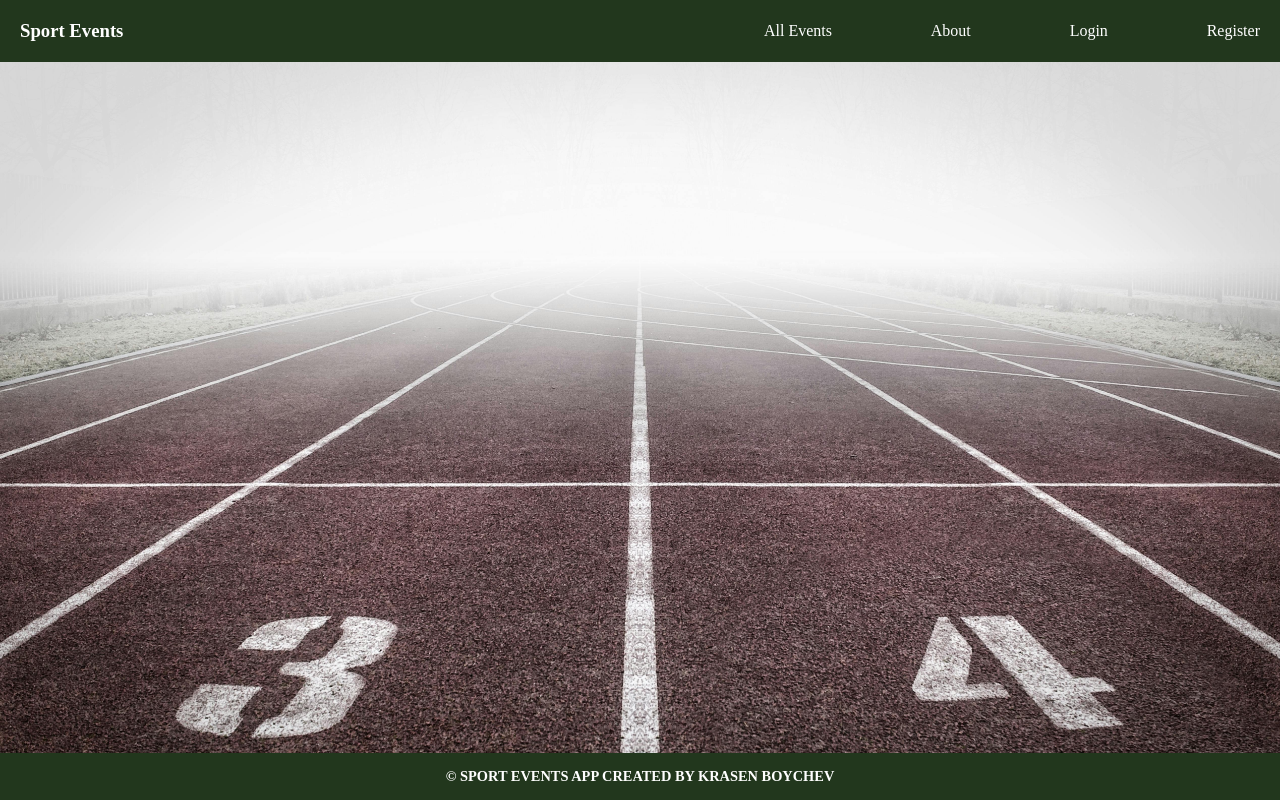
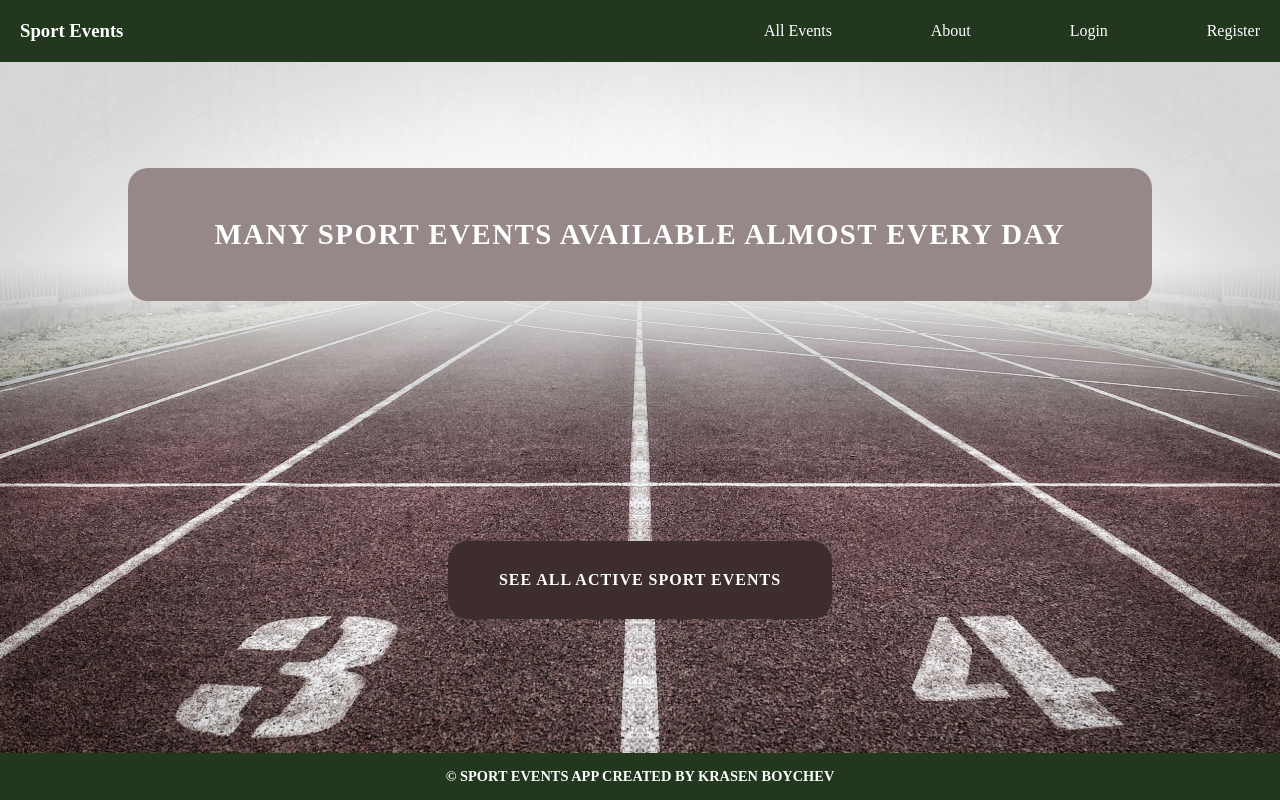
Before and after one commit to KrasenBoychev/Sport-Events-Angular, an Angular app in the folder sport-events-app/: page / in a window 1280 px wide. Built offline with nearby package versions, Linux system fonts and the light colour scheme.

Commit message:
home page - html and css added

```diff
--- a/sport-events-app/src/app/main/home-page/home-page.component.css
+++ b/sport-events-app/src/app/main/home-page/home-page.component.css
@@ -4,4 +4,44 @@
     background-image: url('./images/pexels-pixabay-163444.jpg');
     background-size: cover;
     background-repeat: no-repeat;
+    display: flex;
+    flex-direction: column;
 }
+
+.home-page-welcome-message, .home-page-see-events {
+    flex: 0 0 50%;
+    display: flex;
+    align-items: center;
+}
+
+.home-page-welcome-message > h1{
+    margin: auto;
+    width: 80%;
+    padding: 50px;
+    text-align: center;
+    text-transform: uppercase;
+    font-size: 1.8rem;
+    letter-spacing: 1.5px;
+    color: #fff;
+    background-color: #968888;
+    border-radius: 20px;
+}
+
+.home-page-see-events > p {
+    margin: auto;
+    width: 30%;
+    padding: 30px;
+    text-align: center;
+    text-transform: uppercase;
+    font-weight: 900;
+    letter-spacing: 1px;
+    color: #fff;
+    background-color: #3d2d2d;
+    border-radius: 20px;
+}
+
+.home-page-see-events > p:hover {
+    cursor: pointer;
+    color: #000;
+    background-color: #fff;
+}
--- a/sport-events-app/src/app/main/home-page/home-page.component.html
+++ b/sport-events-app/src/app/main/home-page/home-page.component.html
@@ -1,8 +1,8 @@
 <div class="home-page-container">
-    <div>
-        <p></p>
+    <div class="home-page-welcome-message">
+        <h1>Many sport events available almost every day</h1>
     </div>
-    <div>
-
+    <div class="home-page-see-events">
+        <p>See all active sport events</p>
     </div>
 </div>
```
